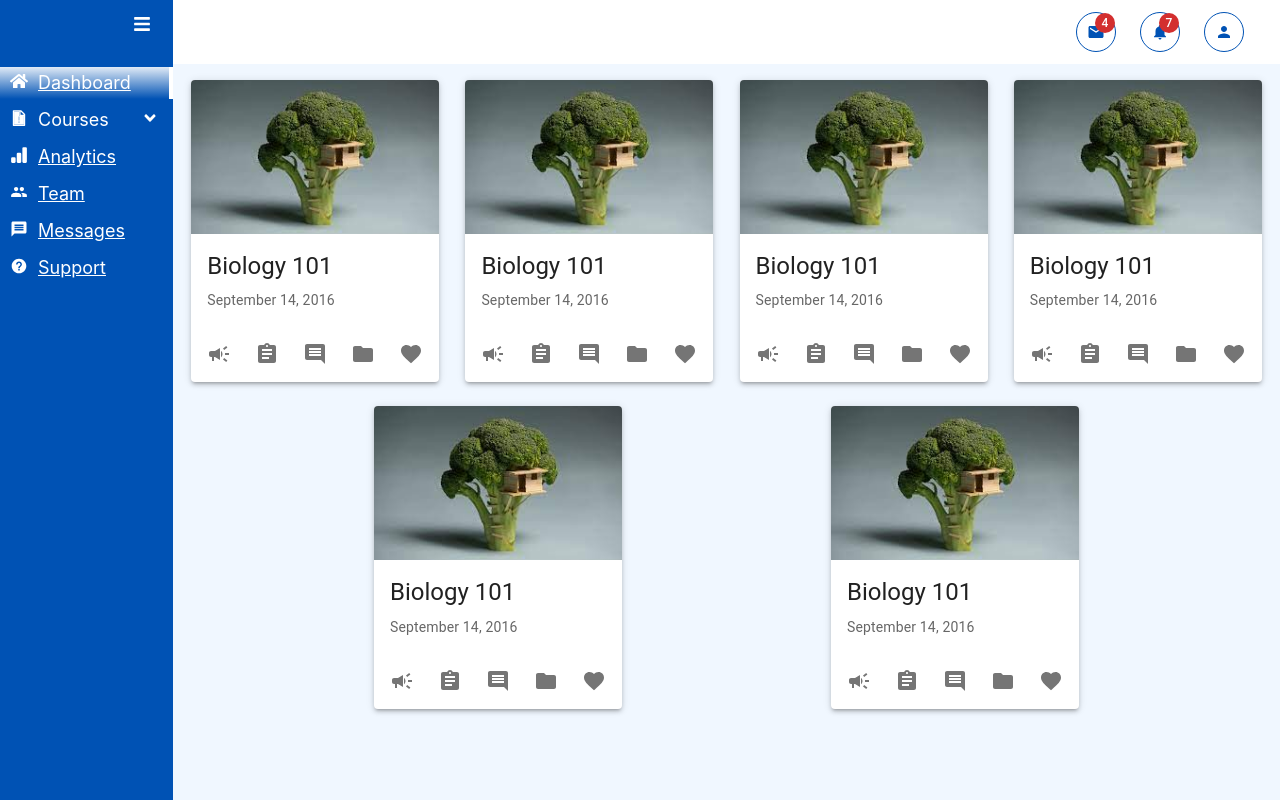
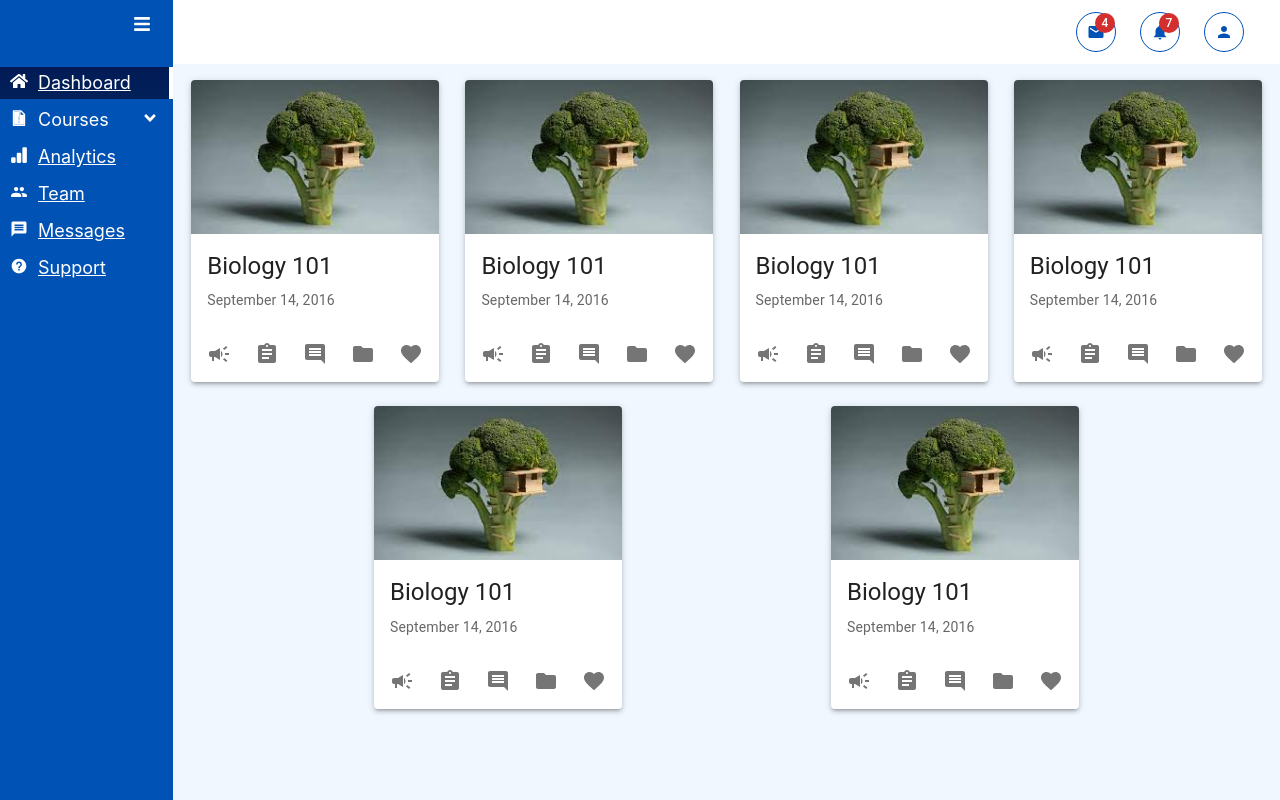
Before and after one commit to Team-Void-1729/EduMod, a React (Create React App) app in the folder app/: page / in a window 1280 px wide. In both pictures the pointer is over the link "Dashboard". Built offline with nearby package versions, Linux system fonts and the light colour scheme.

Commit message:
hover effect added

```diff
--- a/app/src/css/App.css
+++ b/app/src/css/App.css
@@ -125,7 +125,7 @@ main {
 }
 .link:hover {
   border-right: 4px solid white;
-  background: linear-gradient(180deg, rgba(255, 255, 255, 0.88) 0%, rgba(255, 255, 255, 0) 100%);
+  background: linear-gradient(180deg, rgba(3, 8, 53, 0.74) 0%, rgba(2, 0, 31, 0.61) 100%);
   transition: 0.2s cubic-bezier(0.6, -0.28, 0.735, 0.045);
 }
 
```
